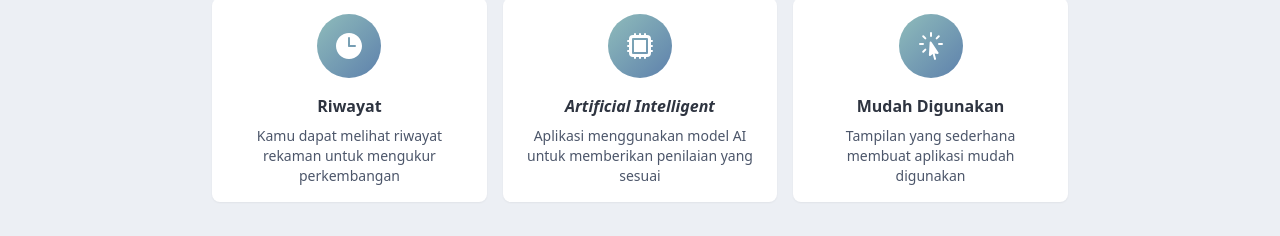
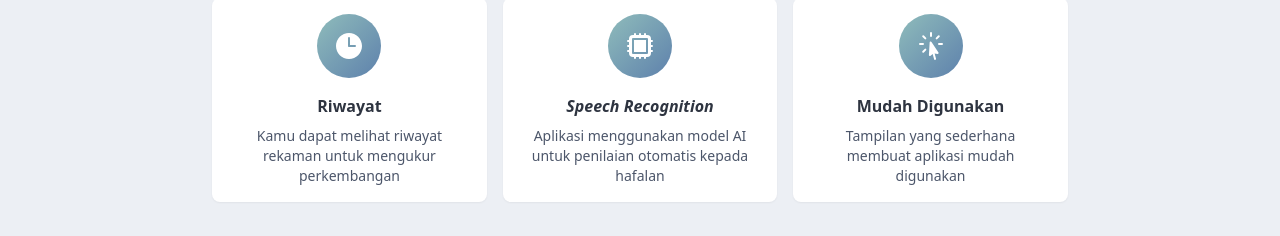
Before and after one commit to MarcMan710/smart-web-btq, a React (Create React App) app in the folder frontend/: page / in a window 1280 px wide. Shown: the part 282-518 px from the top of the page. Built offline with nearby package versions, Linux system fonts and the light colour scheme.

Commit message:
Change wording on banner

```diff
--- a/frontend/src/pages/Home.js
+++ b/frontend/src/pages/Home.js
@@ -64,10 +64,11 @@ const Home = () => {
             </svg>
           </div>
           <p className="font-bold mb-2">
-            <i>Artificial Intelligent</i>
+            <i>Speech Recognition</i>
           </p>
           <p className="text-sm text-center text-nblack1">
-            Aplikasi menggunakan model AI untuk memberikan penilaian yang sesuai
+            Aplikasi menggunakan model AI untuk penilaian otomatis kepada
+            hafalan
           </p>
         </div>
 
```
